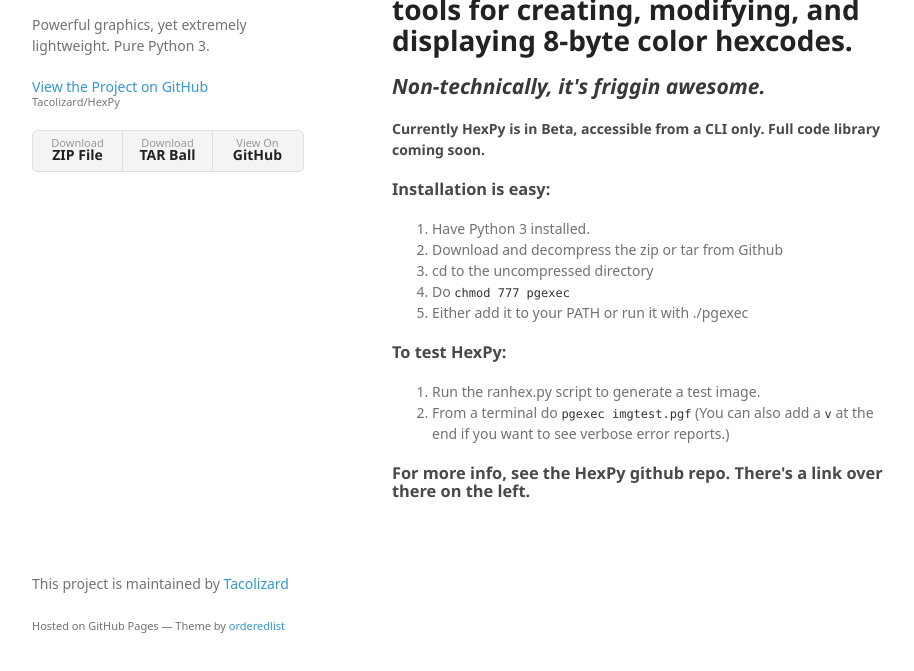
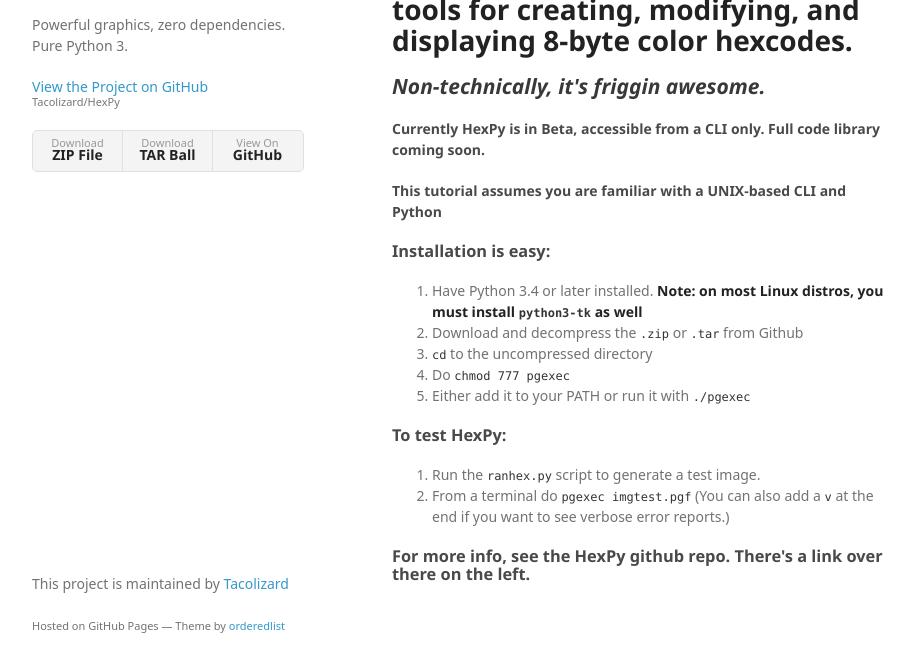
Before and after one commit to Tacolizard/HexPy, a plain HTML site: page index.html in a window 1280 px wide. Shown: the part 95-766 px from the top of the page, without its empty margins (178-1092 px from the left). Drawn offline with Linux system fonts and the light colour scheme; a web font is replaced by a local one.

Commit message:
Create gh-pages branch via GitHub

```diff
--- a/index.html
+++ b/index.html
@@ -16,7 +16,7 @@
     <div class="wrapper">
       <header>
         <h1>HexPy</h1>
-        <p>Powerful graphics, yet extremely lightweight. Pure Python 3.</p>
+        <p>Powerful graphics, zero dependencies. Pure Python 3.</p>
 
         <p class="view"><a href="https://github.com/Tacolizard/HexPy">View the Project on GitHub <small>Tacolizard/HexPy</small></a></p>
 
@@ -38,23 +38,30 @@
 <h4>
 <a id="currently-hexpy-is-in-beta-accessible-from-a-cli-only-full-code-library-coming-soon" class="anchor" href="#currently-hexpy-is-in-beta-accessible-from-a-cli-only-full-code-library-coming-soon" aria-hidden="true"><span aria-hidden="true" class="octicon octicon-link"></span></a>Currently HexPy is in Beta, accessible from a CLI only. Full code library coming soon.</h4>
 
+<h4>
+<a id="this-tutorial-assumes-you-are-familiar-with-a-unix-based-cli-and-python" class="anchor" href="#this-tutorial-assumes-you-are-familiar-with-a-unix-based-cli-and-python" aria-hidden="true"><span aria-hidden="true" class="octicon octicon-link"></span></a>This tutorial assumes you are familiar with a UNIX-based CLI and Python</h4>
+
 <h3>
 <a id="installation-is-easy" class="anchor" href="#installation-is-easy" aria-hidden="true"><span aria-hidden="true" class="octicon octicon-link"></span></a>Installation is easy:</h3>
 
 <ol>
-<li>Have Python 3 installed.</li>
-<li>Download and decompress the zip or tar from Github</li>
-<li>cd to the uncompressed directory</li>
+<li>Have Python 3.4 or later installed.
+<strong>Note: on most Linux distros, you must install <code>python3-tk</code> as well</strong>
+</li>
+<li>Download and decompress the <code>.zip</code> or <code>.tar</code> from Github</li>
+<li>
+<code>cd</code> to the uncompressed directory</li>
 <li>Do <code>chmod 777 pgexec</code>
 </li>
-<li>Either add it to your PATH or run it with ./pgexec</li>
+<li>Either add it to your PATH or run it with <code>./pgexec</code>
+</li>
 </ol>
 
 <h3>
 <a id="to-test-hexpy" class="anchor" href="#to-test-hexpy" aria-hidden="true"><span aria-hidden="true" class="octicon octicon-link"></span></a>To test HexPy:</h3>
 
 <ol>
-<li>Run the ranhex.py script to generate a test image.</li>
+<li>Run the <code>ranhex.py</code> script to generate a test image.</li>
 <li>From a terminal do <code>pgexec imgtest.pgf</code>
 (You can also add a <code>v</code> at the end if you want to see verbose error reports.)</li>
 </ol>
--- a/params.json
+++ b/params.json
@@ -1,6 +1,6 @@
 {
   "name": "HexPy",
-  "tagline": "Powerful graphics, yet extremely lightweight. Pure Python 3.",
-  "body": "#HexPy, technically, is a family of tools for creating, modifying, and displaying 8-byte color hexcodes. \r\n##_Non-technically, it's friggin awesome._\r\n\r\n\r\n\r\n####Currently HexPy is in Beta, accessible from a CLI only. Full code library coming soon.\r\n\r\n###Installation is easy:\r\n1. Have Python 3 installed.\r\n2. Download and decompress the zip or tar from Github\r\n3. cd to the uncompressed directory\r\n4. Do `chmod 777 pgexec`\r\n5. Either add it to your PATH or run it with ./pgexec\r\n\r\n###To test HexPy:\r\n1. Run the ranhex.py script to generate a test image.\r\n2. From a terminal do `pgexec imgtest.pgf`\r\n(You can also add a `v` at the end if you want to see verbose error reports.)\r\n\r\n\r\n###For more info, see the HexPy github repo. There's a link over there on the left.",
+  "tagline": "Powerful graphics, zero dependencies. Pure Python 3.",
+  "body": "#HexPy, technically, is a family of tools for creating, modifying, and displaying 8-byte color hexcodes. \r\n##_Non-technically, it's friggin awesome._\r\n\r\n\r\n\r\n####Currently HexPy is in Beta, accessible from a CLI only. Full code library coming soon.\r\n####This tutorial assumes you are familiar with a UNIX-based CLI and Python\r\n\r\n\r\n###Installation is easy:\r\n1. Have Python 3.4 or later installed. \r\n**Note: on most Linux distros, you must install `python3-tk` as well**\r\n2. Download and decompress the `.zip` or `.tar` from Github\r\n3. `cd` to the uncompressed directory\r\n4. Do `chmod 777 pgexec`\r\n5. Either add it to your PATH or run it with `./pgexec`\r\n\r\n###To test HexPy:\r\n1. Run the `ranhex.py` script to generate a test image.\r\n2. From a terminal do `pgexec imgtest.pgf`\r\n(You can also add a `v` at the end if you want to see verbose error reports.)\r\n\r\n\r\n###For more info, see the HexPy github repo. There's a link over there on the left.",
   "note": "Don't delete this file! It's used internally to help with page regeneration."
 }
```
